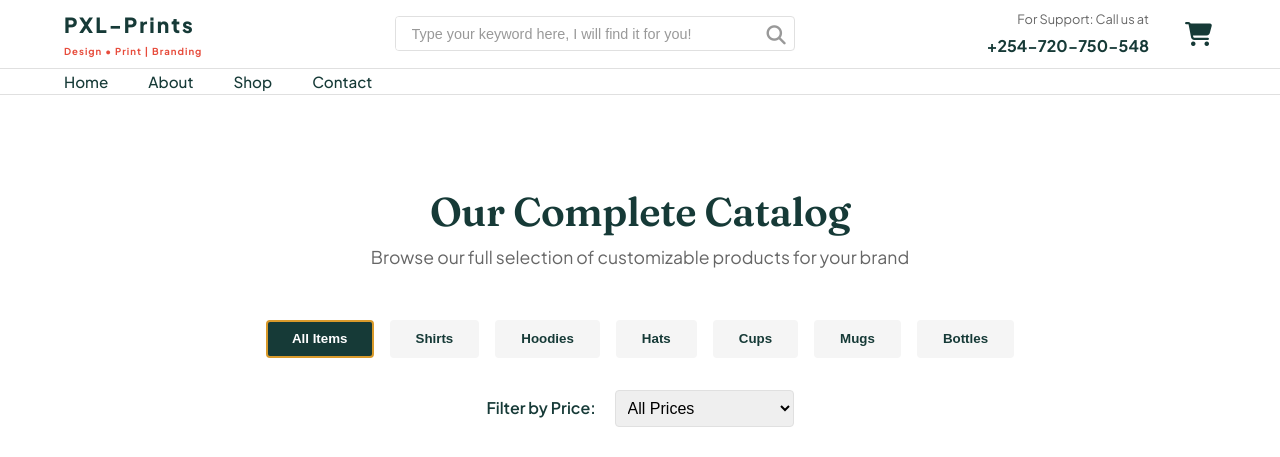
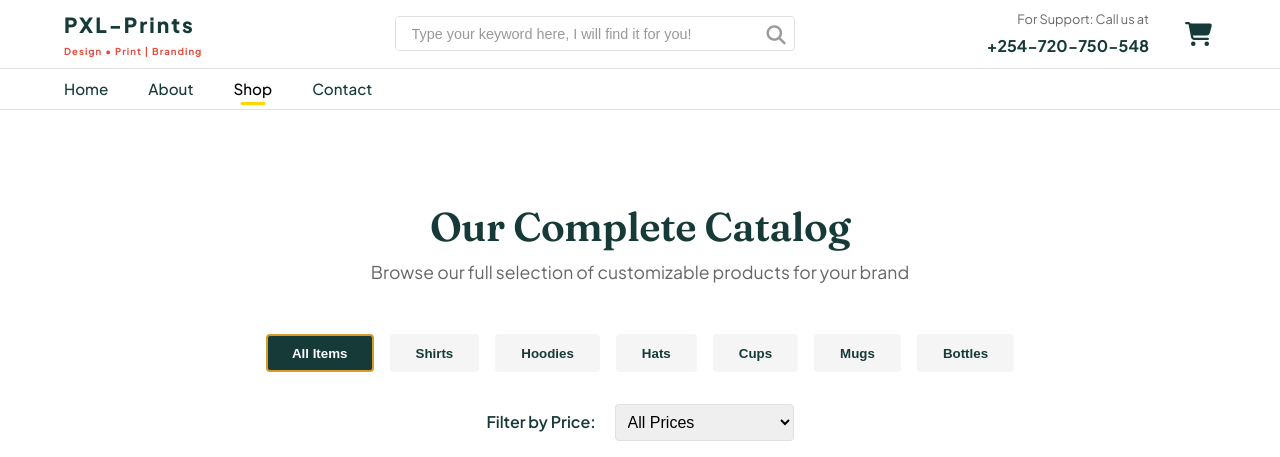
Before and after one commit to Oscah-jay/PXL, a plain HTML site: page shop.html in a window 1280 px wide. Shown: the top 457 px of the page. Drawn offline with Linux system fonts and the light colour scheme.

Commit message:
Feat: Add active nav link

```diff
--- a/about.css
+++ b/about.css
@@ -343,6 +343,7 @@ header {
   display: flex;
   justify-content: space-between;
   align-items: center;
+  height: 40px;
 }
 
 .nav-links {
@@ -363,6 +364,23 @@ header {
 
 .nav-links a:hover {
   color: var(--accent-gold);
+}
+
+.nav-links a.active {
+    position: relative;
+    color: #000;
+}
+
+.nav-links a.active::after {
+    content: "";
+    position: absolute;
+    left: 50%;
+    bottom: -7px;
+    transform: translateX(-50%);
+    width: 25px;
+    height: 3px;
+    background: #FFD700;
+    border-radius: 10px;
 }
 
 .hamburger {
--- a/shop.html
+++ b/shop.html
@@ -72,7 +72,7 @@
         <ul class="nav-links">
           <li><a href="index.html">Home</a></li>
           <li><a href="about.html">About</a></li>
-          <li><a href="shop.html">Shop</a></li>
+          <li><a href="shop.html" class="active">Shop</a></li>
           <li><a href="contact.html">Contact</a></li>
 
         </ul>
@@ -82,9 +82,10 @@
     <nav class="mobile-menu" id="mobile-menu" style="display: none;">
       <ul class="mobile-nav-links">
         <li><a href="index.html">Home</a></li>
-        <li><a href="shop.html">Shop</a></li>
+        <li><a href="about.html">About</a></li>
+        <li><a href="shop.html" class="active">Shop</a></li>
         <li><a href="contact.html">Contact</a></li>
-        <li><a href="about.html">About</a></li>
+
       </ul>
     </nav>
   </header>
--- a/styles.css
+++ b/styles.css
@@ -441,6 +441,7 @@ header {
   display: flex;
   justify-content: space-between;
   align-items: center;
+  height: 40px;
 }
 
 .nav-links {
@@ -460,6 +461,23 @@ header {
 
 .nav-links a:hover {
   color: var(--accent-gold);
+}
+
+.nav-links a.active {
+    position: relative;
+    color: #000;
+}
+
+.nav-links a.active::after {
+    content: "";
+    position: absolute;
+    left: 50%;
+    bottom: -7px;
+    transform: translateX(-50%);
+    width: 25px;
+    height: 3px;
+    background: #FFD700;
+    border-radius: 10px;
 }
 
 .hamburger {
```
Also changed, not shown: about.html (+3 -2 lines), cart.html (+4 -3 lines), checkout.html (+4 -3 lines), contact.html (+4 -3 lines), index.html (+4 -3 lines), product-detail.html (+4 -3 lines).
